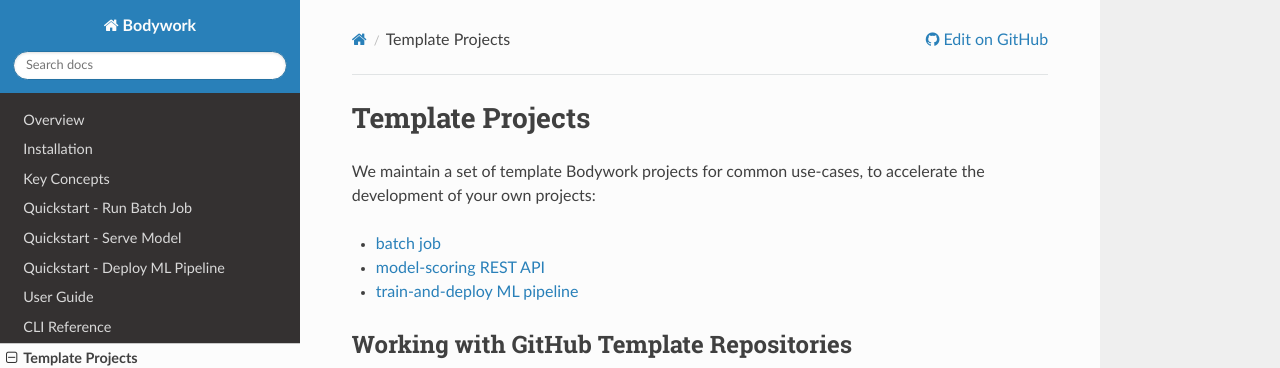
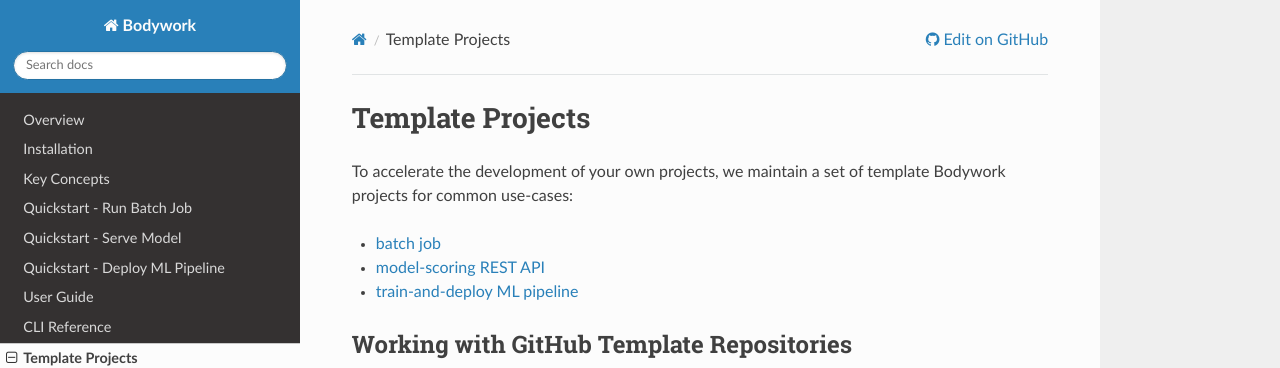
Before and after one commit to bodywork-ml/bodywork-core, an MkDocs documentation site: the page built from docs/template_projects.md, in a window 1280 px wide. Shown: the top 368 px of the page. Built offline with MkDocs 1.6.1, drawn with Linux system fonts in a browser that asks for light colours; nearby versions of some CDN libraries; a script that is not in the unit is left out.

```diff
--- a/docs/template_projects.md
+++ b/docs/template_projects.md
@@ -1,6 +1,6 @@
 # Template Projects
 
-We maintain a set of template Bodywork projects for common use-cases, to accelerate the development of your own projects:
+To accelerate the development of your own projects, we maintain a set of template Bodywork projects for common use-cases:
 
 * [batch job](https://github.com/bodywork-ml/bodywork-batch-job-project)
 * [model-scoring REST API](https://github.com/bodywork-ml/bodywork-serve-model-project)
```
